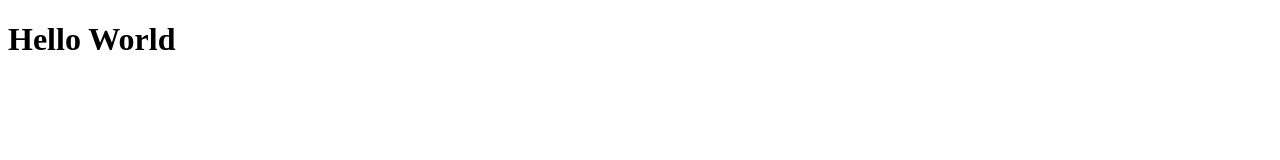
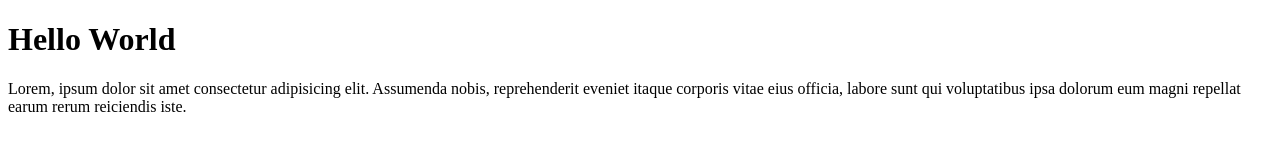
Before and after one commit to suugiik/sugik-git-test, a plain HTML site: page index.html in a window 1280 px wide. Drawn offline with Linux system fonts and the light colour scheme.

Commit message:
menambahkan paragraf

```diff
--- a/index.html
+++ b/index.html
@@ -7,5 +7,6 @@
 </head>
 <body>
     <h1>Hello World</h1>
+    <p>Lorem, ipsum dolor sit amet consectetur adipisicing elit. Assumenda nobis, reprehenderit eveniet itaque corporis vitae eius officia, labore sunt qui voluptatibus ipsa dolorum eum magni repellat earum rerum reiciendis iste.</p>
 </body>
 </html>
```
